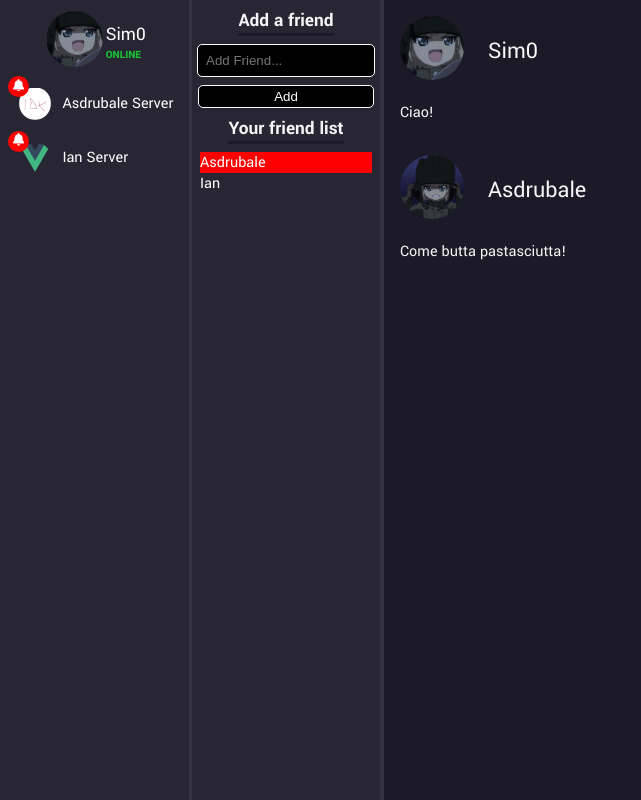
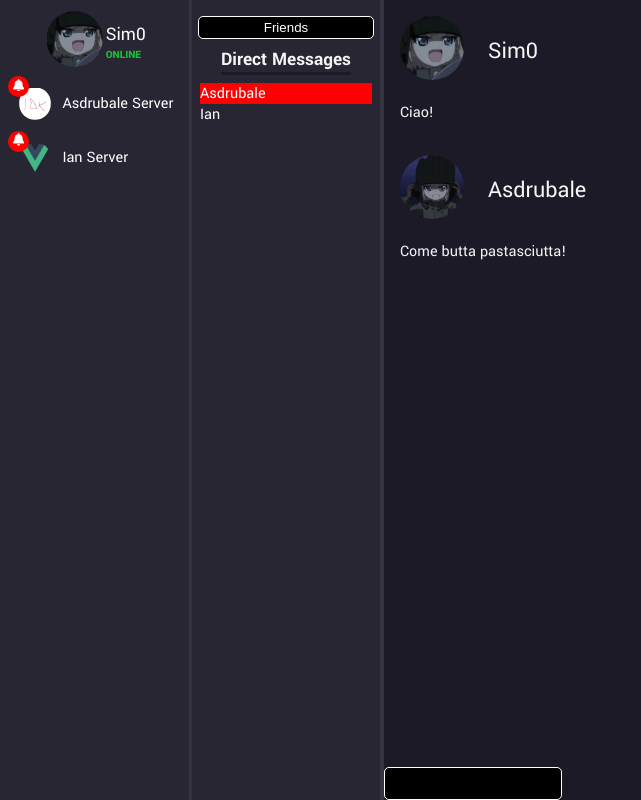
Before and after one commit to relayed-org/Relate, a Vue app: page / in a window 1280 px wide. Shown: the whole page, without its empty margins (0-641 px from the left). Built offline with nearby package versions, Linux system fonts and the light colour scheme.

Commit message:
Added friends page

```diff
--- a/public/user/profile.json
+++ b/public/user/profile.json
@@ -87,6 +87,11 @@
     }
   },
   "lastChat": "Asdrubale",
+  "friends":[
+    "Asdrubale",
+    "Ian",
+    "Niled"
+  ],
   "chats": {
     "Asdrubale": [
       {
--- a/src/App.vue
+++ b/src/App.vue
@@ -39,10 +39,8 @@
   }
 
   .router-link {
-    width: 100%;
     text-decoration: none;
     color: inherit;
-    /* Add any other styles you want to remove or customize */
   }
 
   p {
--- a/src/HomePage.vue
+++ b/src/HomePage.vue
@@ -1,22 +1,31 @@
 <template>
-  <div id="app">
     <div class="container">
-      <p class="title">Add a friend</p>
-      <input placeholder="Add Friend..." id="addFriend" />
-      <button>Add</button>
-      <p class="title">Your friend list</p>
+        <button @click="setView('friends')">Friends</button>
+
+      <p class="title">Direct Messages</p>
       <p class="friend" :class="{ 'selectedFriend':  friend == this.chat }" v-for="(userChats, friend) in chats" :key="friend" @click="setChats(friend)">
         {{ friend }}
       </p>
     </div>
-    <div id="MainPanel">
+    <div>
+      <template v-if="currentView === 'messages'">
         <ChatMessage v-for="(message, index) in chats[chat]" :key="index" :message="message.text" :username="message.username" :roles="message.roles" :pfp="message.pfp" />
-    </div>
+        <input style="position: absolute; bottom: 0;"/>
+      </template>
+      <template v-else-if="currentView === 'friends'">
+        <input placeholder="Add Friend..." id="addFriend" />
+      <button>Add</button>
+      <p class="friend" v-for="friend in friends" :key="friend" @click="addChat(friend)">
+        {{ friend }}
+      </p>
+      </template>
     </div>
 </template>
+
 <script>
 import ChatMessage from './components/ChatMessage.vue';
-  import axios from 'axios';
+import { fetchData } from './methods';
+
 export default {
   name: 'App',
   components: {
@@ -24,29 +33,33 @@
   },
   data() {
     return {
+      friends: [],
       chats: [],
-        chat: "Asdrubale"
+      chat: "Asdrubale",
+      currentView: "messages"
     };
   },
   methods: {
+    setView(view) {
+      this.currentView = view
+    },
     setChats(friend) {
+      this.setView("messages");
       this.chat = friend;
+    }
   },
-      fetchData() {
-        const filePath = '/user/profile.json';
-        axios.get(filePath).then((response) => {
-          this.chats = response.data.chats
-          this.chat = response.data.lastChat
-        }).catch((error) => {
-          console.error('Error fetching server data:', error);
-        });
-      },
-    },
-    created() {
-      this.fetchData();
+  async created() {
+    try {
+      const data = await fetchData();
+      this.chats = data.chats;
+      this.friends = data.friends
+    } catch (error) {
+      console.error('Error in created hook:', error);
+    }
   },
 };
 </script>
+
 <style scoped>
   .title {
     color: whitesmoke;
@@ -67,6 +80,7 @@
   }
 
   button {
+    cursor: pointer;
     border-radius: 5px;
     color: white;
     background-color: black;
--- a/src/ServerPage.vue
+++ b/src/ServerPage.vue
@@ -1,5 +1,4 @@
 <template>
-  <div id="app">
     <div class="container">
       <div class="servertitle">
         <p>{{ server.name }}</p>
@@ -15,7 +14,6 @@
       </div>
     </div>
     <ChatMessage v-for="(message, index) in chats" :key="index" :message="message.text" :username="message.username" :roles="message.roles" :pfp="message.pfp" />
-  </div>
 </template>
 <script>
   import ChatMessage from './components/ChatMessage.vue';
--- a/src/components/SidebarMain.vue
+++ b/src/components/SidebarMain.vue
@@ -9,7 +9,7 @@
         <p class="status">ONLINE</p>
       </div>
     </div>
-    <router-link class="router-link" v-for="(ServerInfo, index) in servers" :key="index" :to="{ name: 'server', params: { ServerId: index } }">
+    <router-link class="router-link server-link" v-for="(ServerInfo, index) in servers" :key="index" :to="{ name: 'server', params: { ServerId: index } }">
       <div @click="selectedServer=ServerInfo['name']" class="server" :class="{ 'selectedServer': ServerInfo['name'] == this.selectedServer }">
         <img :src="ServerInfo['icon']" />
         <p class="notifica">
@@ -25,7 +25,8 @@
   </div>
 </template>
 <script>
-  import axios from 'axios';
+  import { fetchData } from '../methods';
+
   export default {
     data() {
       return {
@@ -33,18 +34,13 @@
         selectedServer: null
       };
     },
-    methods: {
-      fetchData() {
-        const filePath = '/user/profile.json';
-        axios.get(filePath).then(response => {
-          this.servers = response.data.servers;
-        }).catch(error => {
-          console.error('Error fetching server data:', error);
-        });
-      },
-    },
-    created() {
-      this.fetchData();
+    async created() {
+      try {
+          const data = await fetchData();
+          this.servers = data.servers;
+       } catch (error) {
+          console.error('Error in created hook:', error);
+      }
     },
   };
 </script>
@@ -139,6 +135,10 @@
     background-color: red;
   }
 
+  .server-link{
+    width: 100%;
+  }
+
   .server img:hover {
     transform: scale(1.3);
     transition: ease 0.5s;
--- /dev/null
+++ b/src/methods.js
@@ -0,0 +1,14 @@
+// methods.js
+import axios from 'axios';
+
+export function fetchData() {
+  const filePath = '/user/profile.json';
+
+  return axios.get(filePath).then((response) => {
+    return response.data;
+
+  }).catch((error) => {
+    console.error('Error fetching server data:', error);
+    throw error;
+  });
+}
```
Also changed, not shown: src/router.js (+4 -4 lines). Lines whose indentation alone changed are shown as unchanged.
